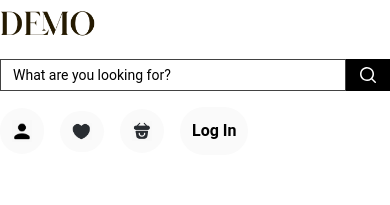
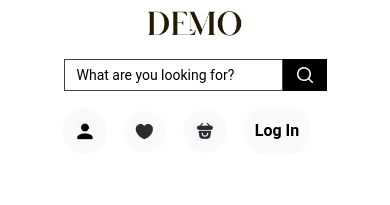
Before and after one commit to unaizk/demo-ecommerce-frontend, a React (Vite) app: page /productDetail in a window 390 px wide. Shown: the top 205 px of the page. Built offline with nearby package versions, Linux system fonts and the light colour scheme.

Commit message:
changes made

```diff
--- a/src/component/AdminHeader.jsx
+++ b/src/component/AdminHeader.jsx
@@ -24,10 +24,10 @@ const AdminHeader = () => {
     <div>
       {adminInfo ? (
         <div className="flex flex-col md:flex-row justify-between items-stretch pt-2 pb-2 ml-5">
-        <div className="flex items-center ">
+        <div className="flex items-center mx-auto md:mx-0 lg:mx-0 ">
           <img onClick={() =>{navigate('/admin')}} className="w-24 cursor-pointer" src={'/logo.png'} alt="Company Logo" /><span className='font-bold'>Admin</span>
         </div>
-        <div className="flex items-center mr-10 ">
+        <div className="flex items-center mr-10 mx-auto md:mx-0 lg:mx-0">
           <div className="bg-gray-50 rounded-full p-3 mr-4 cursor-pointer">
             { `Welcome ${adminInfo.name}` }
           </div>
@@ -42,7 +42,7 @@ const AdminHeader = () => {
         </div>
       </div>
       ) : (
-        <div className="flex flex-start md:flex-row items-stretch pt-2 pb-2 ml-5">
+        <div className="flex flex-start md:flex-row items-stretch pt-2 pb-2 ml-5 mx-auto md:mx-0 lg:mx-0">
           <img
             onClick={() => navigate('/admin')}
             className="w-24 cursor-pointer"
--- a/src/component/Header.jsx
+++ b/src/component/Header.jsx
@@ -29,13 +29,13 @@ const Header = () => {
 
   return (
     <div className="flex flex-col md:flex-row justify-around items-stretch pt-2 pb-2">
-      <div className="flex items-center sm:mx-auto md:mx-0 lg:mx-0">
+      <div className="flex items-center mx-auto md:mx-0 lg:mx-0">
         <img onClick={() =>{navigate('/')}} className="w-24 cursor-pointer" src={'/logo.png'} alt="Company Logo" />
       </div>
-      <div className="sm:flex items-center sm:mx-auto md:mx-0 lg:mx-0">
+      <div className="sm:flex items-center mx-auto md:mx-0 lg:mx-0">
         <SearchBar  />
       </div>
-      <div className="flex items-center sm:mx-auto md:mx-0 lg:mx-0">
+      <div className="flex items-center mx-auto md:mx-0 lg:mx-0">
         <div className="bg-gray-50 rounded-full p-3 mr-4 cursor-pointer">
           {userInfo ? `Welcome ${userInfo.name}` : <img src={'/profile.jpg'} className="w-5 bg-gray-200" alt="" />}
         </div>
--- a/src/component/ProductCard.jsx
+++ b/src/component/ProductCard.jsx
@@ -31,7 +31,7 @@ const ProductCard = ({ _id,name, description, price, image, category }) => {
         }
     }
     return (
-      <div className="lg:w-1/3 sm:w-full mb-8 lg:mb-0" style={{marginBottom : '30px'}} >
+      <div className="lg:w-1/3 sm:w-full mb-8 lg:mb-0 mx-auto md:mx-0 lg:mx-0" style={{marginBottom : '30px'}} >
       <div className="relative flex flex-col text-gray-700 bg-white shadow-md bg-clip-border rounded-xl mx-auto" style={{width : '350px'}}>
         <div className="relative mx-4 mt-4 overflow-hidden bg-white bg-clip-border rounded-xl h-60 lg:h-96" onClick={() =>{navigateToProductDetailPage()}}>
           <img src={PROFILE_IMAGE_DIR_PATH} alt="card-image" className=" w-full h-full" />
--- a/src/screens/ProductDetailPage.jsx
+++ b/src/screens/ProductDetailPage.jsx
@@ -34,11 +34,11 @@ const ProductDetailPage = () => {
     }
 
   return (
-    <div className="container mx-auto p-4 pt-20 shadow-sm">
+    <div className="container mx-auto p-4 pt-20 shadow-sm  ">
       <div className="bg-white rounded-lg  p-8">
         <div className="flex flex-col lg:flex-row">
           <div
-            className="mr-8 lg:mb-0 mb-4"
+            className="mr-8 lg:mb-0 mb-4 "
             style={{
               width: "500px",
               display: "flex",
@@ -49,11 +49,11 @@ const ProductDetailPage = () => {
             <img
               src={IMAGE_URL}
               alt='image'
-              className=" rounded-lg mx-auto shadow-sm  lg:h-auto"
+              className=" rounded-lg mx-auto shadow-sm  lg:h-auto "
               style={{height: '500px'}}
             />
           </div>
-          <div className="sm:mx-auto md:mx-auto lg:mx-0">
+          <div className="mx-auto md:mx-auto lg:mx-0">
             <h2 className="text-2xl font-semibold text-gray-800 mb-2">
               {name}
             </h2>
```
Lines whose indentation alone changed are shown as unchanged.
